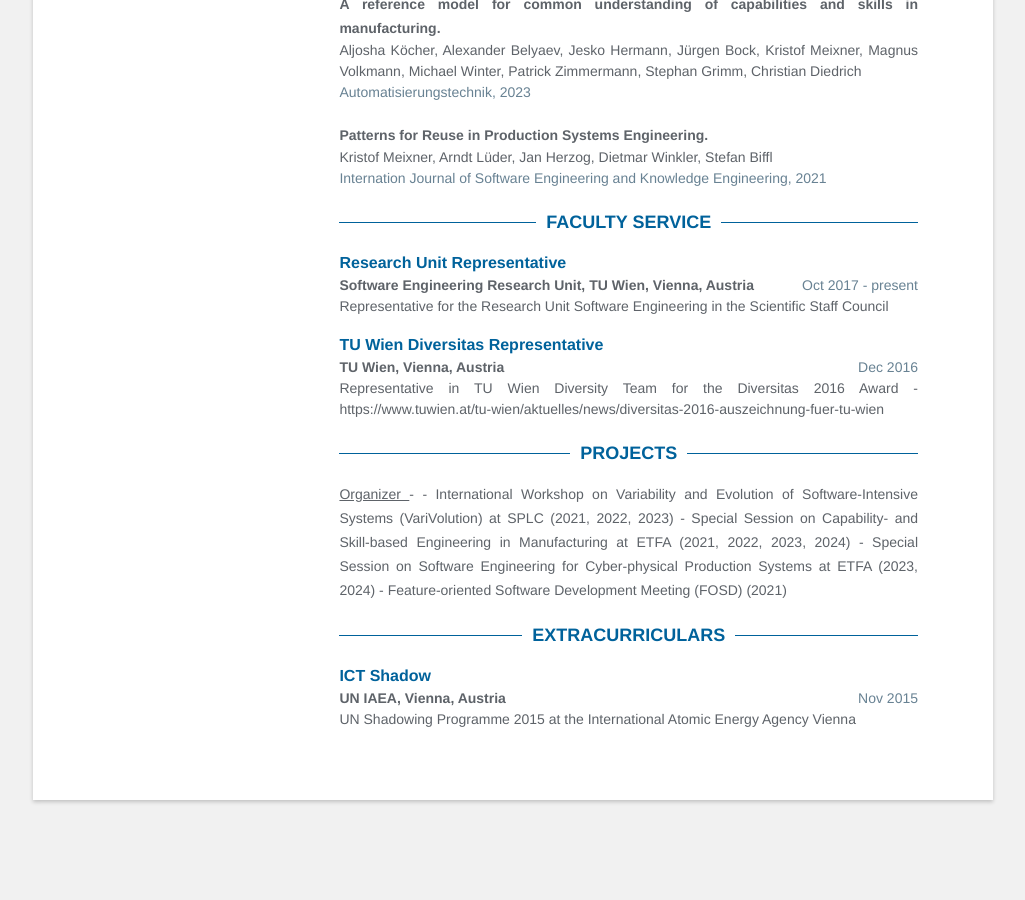
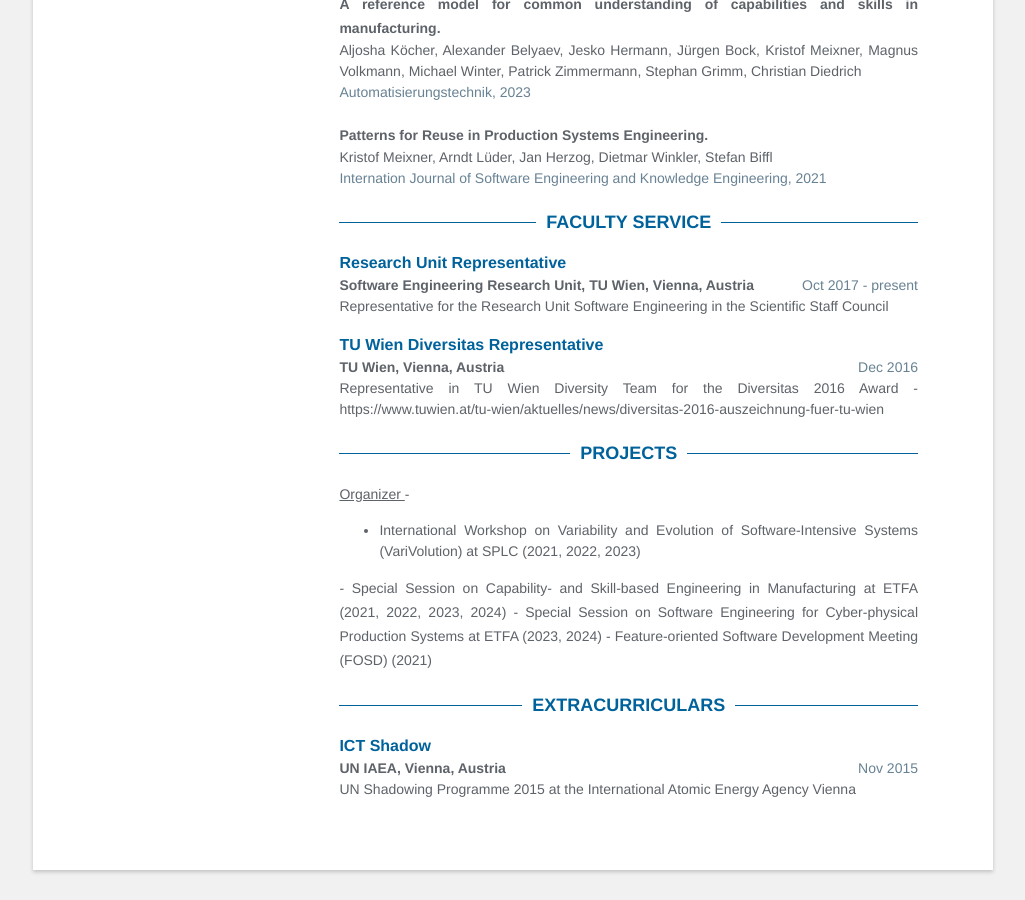
Before and after one commit to kristofmeixner/kristofmeixner.github.io, a Jekyll site: the page built from index.html, in a window 1280 px wide and 900 px high, scrolled down 1526 px. Shown: the whole window, without its empty margins (127-1152 px from the left). Built offline with Jekyll 4.4.1, drawn with Linux system fonts in a browser that asks for light colours; before the commit the page ends 2356 px from its top, so only the background shows below that.

Commit message:
Try lists and add GScholr QR

```diff
--- a/_data/data.yml
+++ b/_data/data.yml
@@ -207,7 +207,9 @@ scientificservice:
   - title: Organizer
     # link: #
     details: |
-      - International Workshop on Variability and Evolution of Software-Intensive Systems (VariVolution) at SPLC (2021, 2022, 2023)
+      <ul class="resume-item-list">
+        <li>International Workshop on Variability and Evolution of Software-Intensive Systems (VariVolution) at SPLC (2021, 2022, 2023)</li>
+      </ul>
       - Special Session on Capability- and Skill-based Engineering in Manufacturing at ETFA (2021, 2022, 2023, 2024)
       - Special Session on Software Engineering for Cyber-physical Production Systems at ETFA (2023, 2024)
       - Feature-oriented Software Development Meeting (FOSD) (2021)
```
Also changed, not shown: 1 other file.
